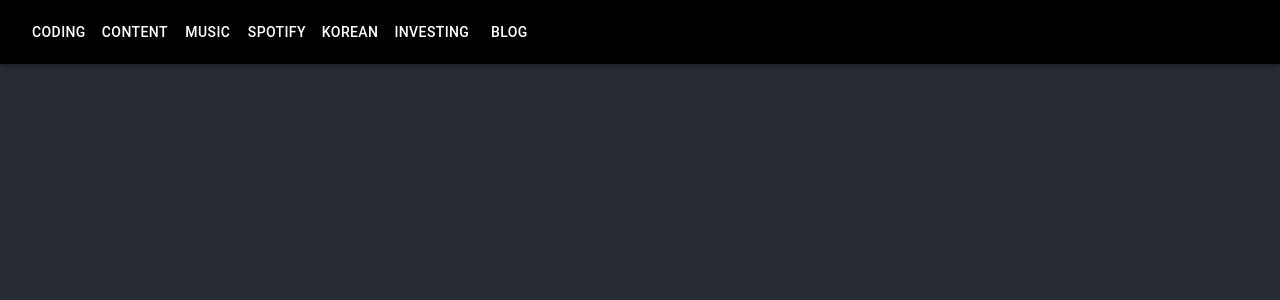
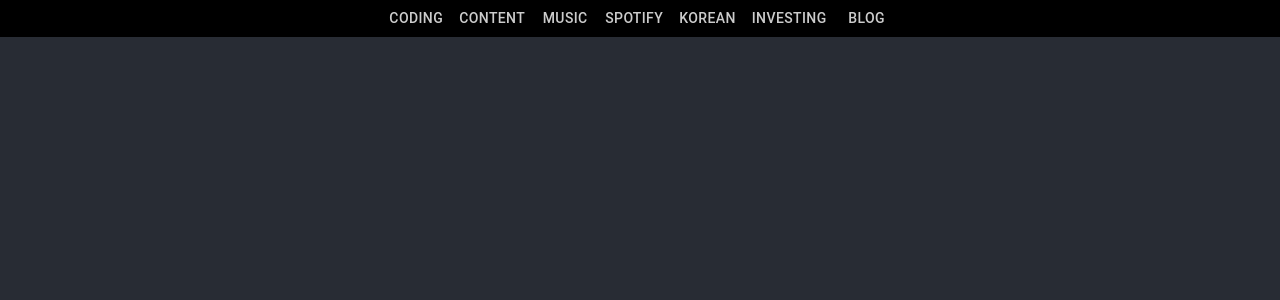
Before and after one commit to jpabadir/jpabadir.github.io, a React (Create React App) app: page /blog in a window 1280 px wide. Shown: the top 300 px of the page. Built offline with nearby package versions, Linux system fonts and the light colour scheme.

Commit message:
Simplify navbar

```diff
--- a/src/App.js
+++ b/src/App.js
@@ -22,17 +22,13 @@ function App() {
   // }
   return (
     <div className="App">
-      <AppBar component="nav">
-        <Toolbar sx={{ backgroundColor: 'black' }}>
-          <Box sx={{ display: { xs: 'none', sm: 'block' } }}>
-            {navItems.map((item) => (
-              <Button key={item} href={item} sx={{ color: '#fff' }}>
-                {item}
-              </Button>
-            ))}
-          </Box>
-        </Toolbar>
-      </AppBar>
+      <div style={{ backgroundColor: 'black' }}>
+        {navItems.map((item) => (
+          <Button key={item} href={item} sx={{ color: '#cccccc' }}>
+            {item}
+          </Button>
+        ))}
+      </div>
     </div>
   );
 }
```
Also changed, not shown: 1 other file (tests, documents, lock files or other folders).
